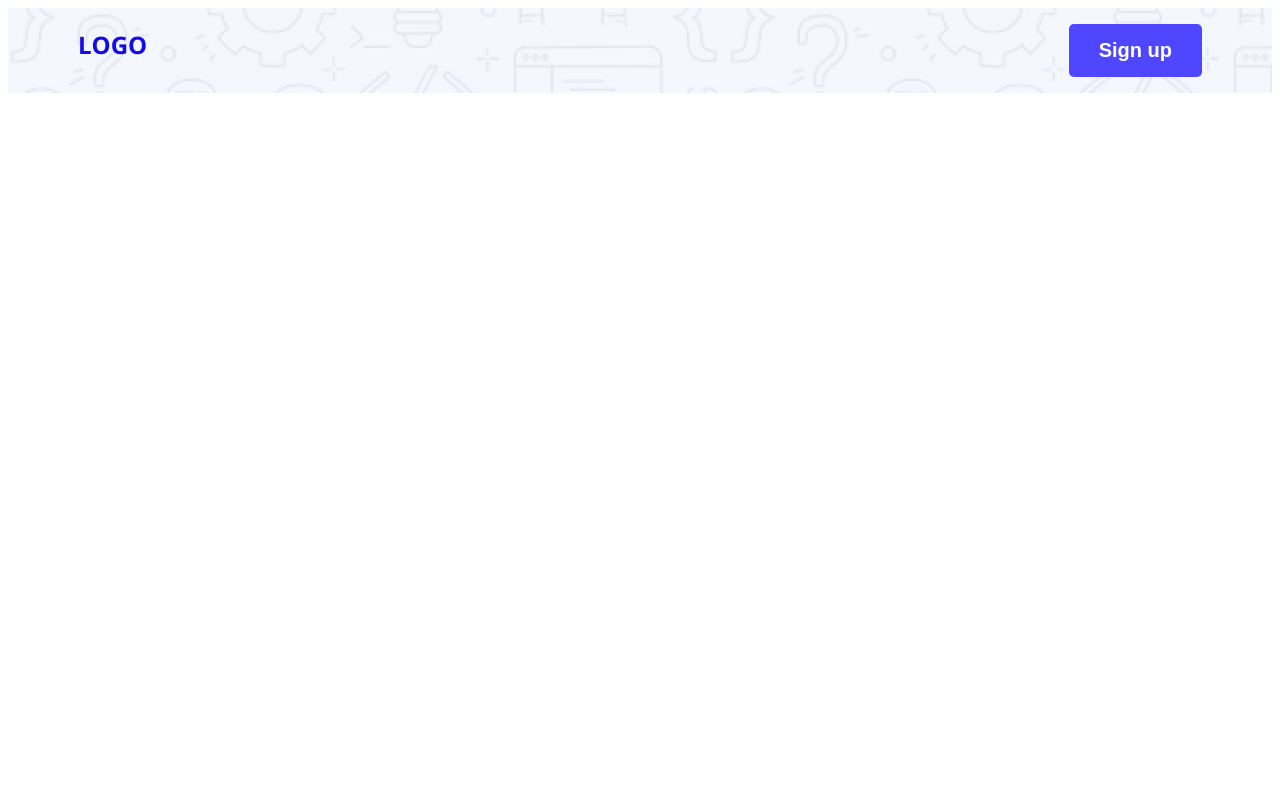
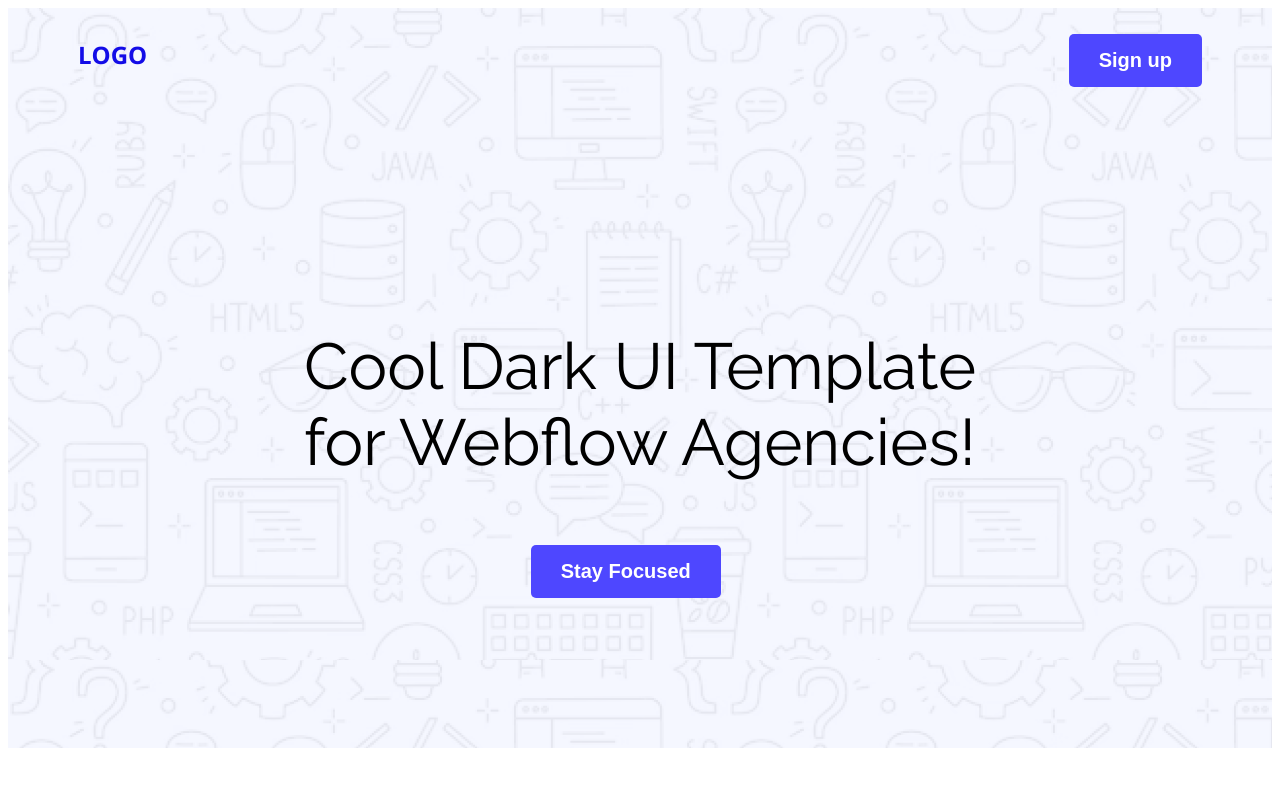
Before and after one commit to siddique63456/B12A01-landing-launchpad, a plain HTML site: page index.html in a window 1280 px wide. Drawn offline with nearby package versions, Linux system fonts and the light colour scheme.

Commit message:
added a banner

```diff
--- a/index.html
+++ b/index.html
@@ -22,6 +22,12 @@
            <li><a href=""> <button class="buttone-primary" >Sign up</button></a></li>
             </ul>
         </nav>
+        <div class="banner">
+        <div>
+                <p>Cool Dark UI Template for Webflow Agencies!</p>
+                 <button class="buttone-primary">Stay Focused</button>
+        </div>
+        </div>
     </header>
     <main>
 
--- a/style.css
+++ b/style.css
@@ -28,14 +28,14 @@
 }
 
 .header{
-    max-width: 1440px;
+max-width: 1440px;
     background-image: url("../B12A01-landing-launchpad/Assets/Hero-bg.png");
 }
 /* navication bar*/
 .navication{
      display: flex;
 justify-content: space-between;
-padding: 0 70px; gap: 16px;
+padding: 10px 70px;
 }
 .nav-titel{
     color: #130ce7;
@@ -46,3 +46,15 @@ padding: 0 70px; gap: 16px;
 .under-line > li > a{
     color: white;
 }
+/* banner */
+.banner{    text-align: center;
+    text-align: center;
+    max-width: 905px;
+    text-align: center;
+padding: 150px 250px;
+}
+.banner > div > p{
+
+    font-size: 65px;
+    font-weight: 700;
+}
```
